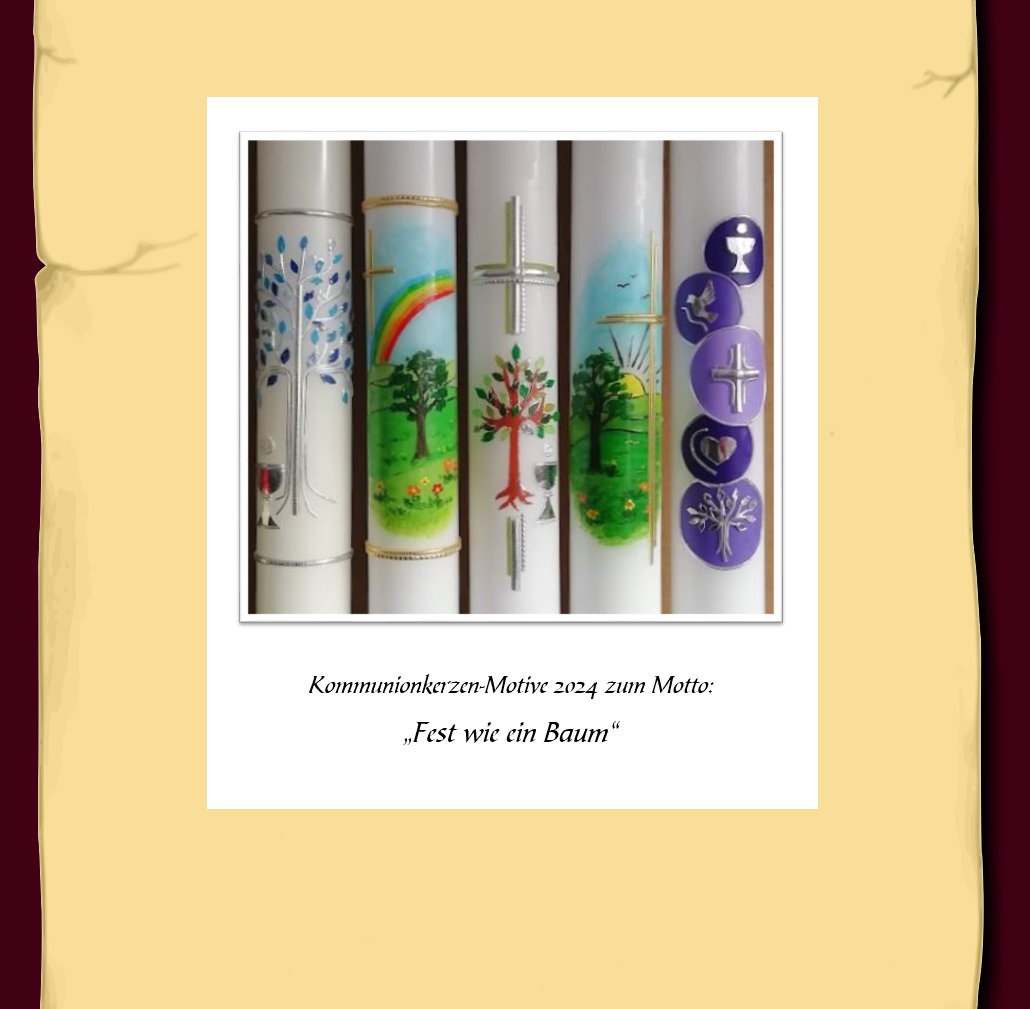
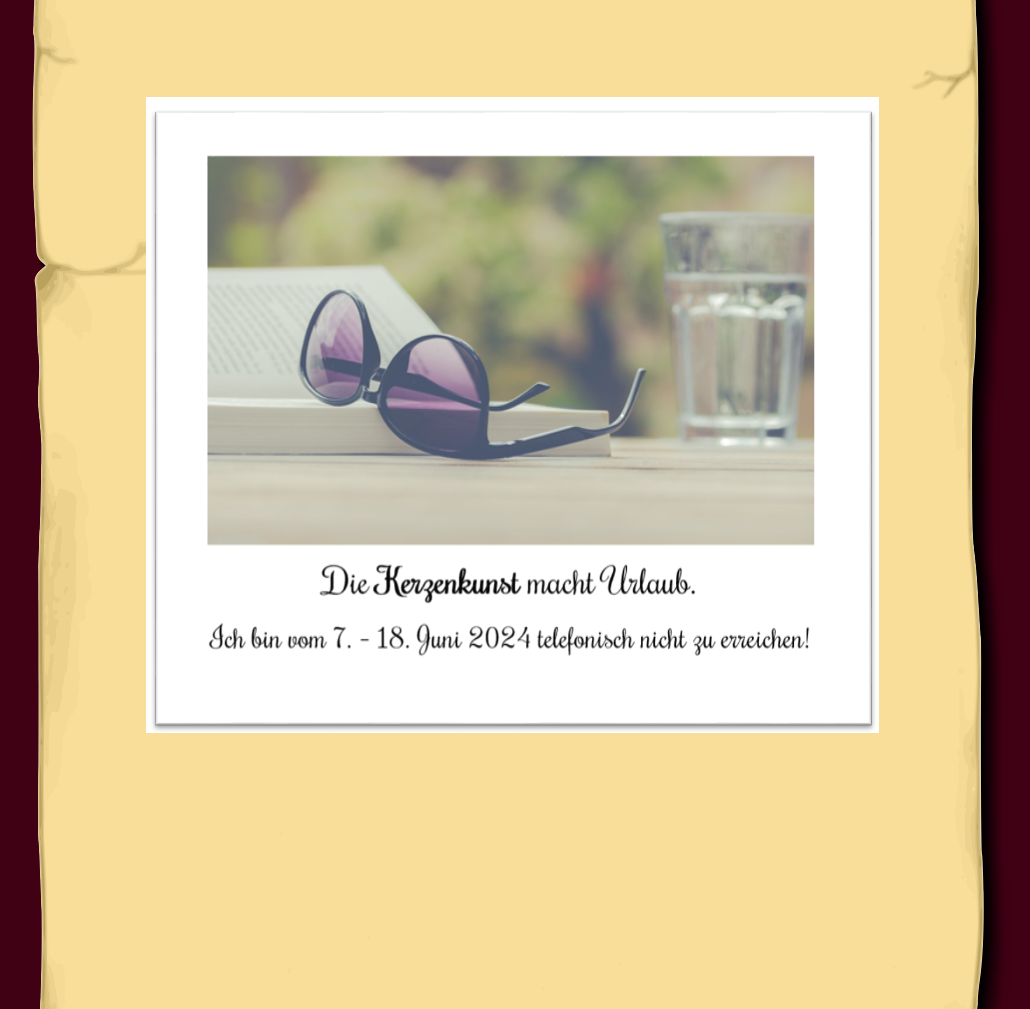
Before and after one commit to kerku11/kerku_hp, a plain HTML site: page blog/index.html in a window 1280 px wide. Shown: the part 504-1513 px from the top of the page, without its empty margins (128-1158 px from the left). Drawn offline with Linux system fonts and the light colour scheme.

Commit message:
Update index.html

```diff
--- a/blog/index.html
+++ b/blog/index.html
@@ -96,7 +96,7 @@
 
 <div>
 <ul class="pager">
-<img src="Kommunionkerzen 2024.png">
+<img src="Urlaub 7.-18.6.2024.png">
 </ul>
 </div>
 
```
